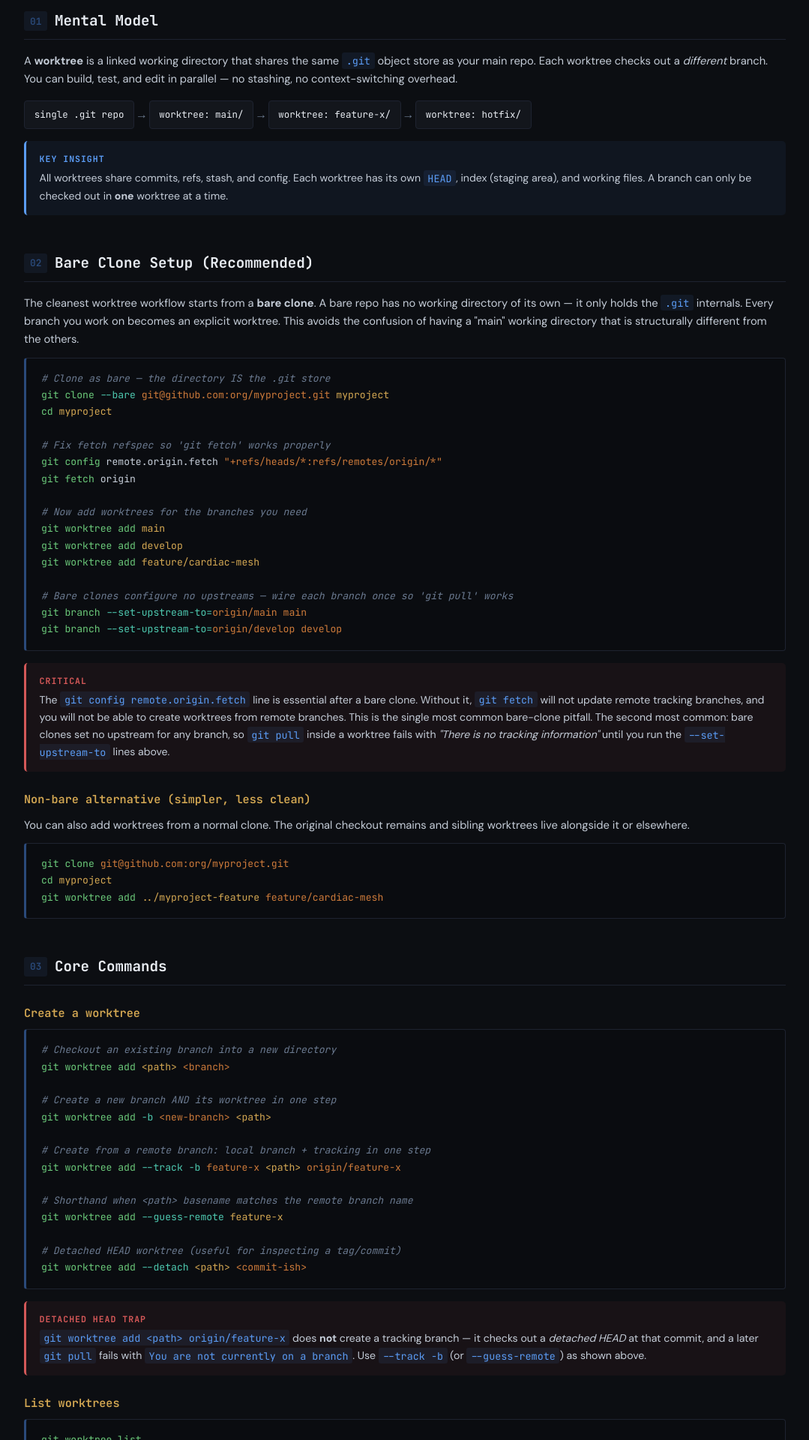
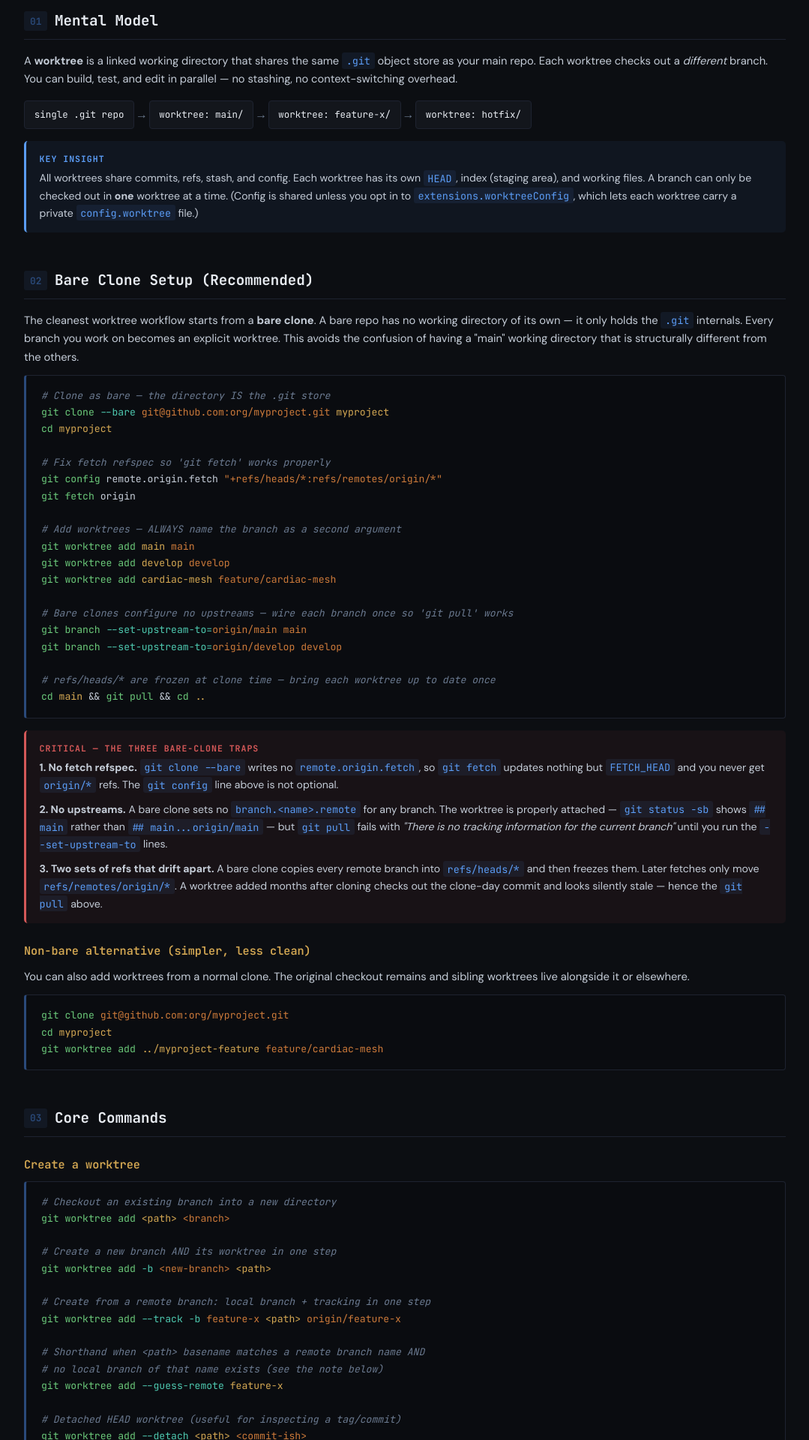
Before and after one commit to alonsoJASL/alonsojasl.github.io, a Jekyll site: the page resources/git_worktrees_cheatsheet.html, which Jekyll copies as it is, in a window 1280 px wide. Shown: the part 469-2389 px from the top of the page at 75% size, without its empty margins (100-1179 px from the left). Built offline with Jekyll 4.4.1, drawn with Linux system fonts in a browser that asks for light colours; some of the changed text lies outside the part shown.

Commit message:
worktree-cheatsheet-improvement

```diff
--- a/resources/git_worktrees_cheatsheet.html
+++ b/resources/git_worktrees_cheatsheet.html
@@ -241,6 +241,15 @@
             border-color: var(--green);
         }
 
+        .callout p {
+            font-size: inherit;
+            margin-bottom: 0.6rem;
+        }
+
+        .callout p:last-child {
+            margin-bottom: 0;
+        }
+
         .callout-label {
             font-family: var(--mono);
             font-size: 0.72rem;
@@ -439,6 +448,8 @@
                 All worktrees share commits, refs, stash, and config.
                 Each worktree has its own <code>HEAD</code>, index (staging area), and working files.
                 A branch can only be checked out in <strong>one</strong> worktree at a time.
+                (Config is shared unless you opt in to <code>extensions.worktreeConfig</code>, which lets
+                each worktree carry a private <code>config.worktree</code> file.)
             </div>
         </section>
 
@@ -463,23 +474,37 @@
 <span class="cmd">git config</span> remote.origin.fetch <span class="arg">"+refs/heads/*:refs/remotes/origin/*"</span>
 <span class="cmd">git fetch</span> origin
 
-<span class="comment"># Now add worktrees for the branches you need</span>
-<span class="cmd">git worktree add</span> <span class="path">main</span>
-<span class="cmd">git worktree add</span> <span class="path">develop</span>
-<span class="cmd">git worktree add</span> <span class="path">feature/cardiac-mesh</span>
+<span class="comment"># Add worktrees &mdash; ALWAYS name the branch as a second argument</span>
+<span class="cmd">git worktree add</span> <span class="path">main</span> <span class="arg">main</span>
+<span class="cmd">git worktree add</span> <span class="path">develop</span> <span class="arg">develop</span>
+<span class="cmd">git worktree add</span> <span class="path">cardiac-mesh</span> <span class="arg">feature/cardiac-mesh</span>
 
 <span class="comment"># Bare clones configure no upstreams &mdash; wire each branch once so 'git pull' works</span>
 <span class="cmd">git branch</span> <span class="flag">--set-upstream-to=</span><span class="arg">origin/main</span> <span class="arg">main</span>
-<span class="cmd">git branch</span> <span class="flag">--set-upstream-to=</span><span class="arg">origin/develop</span> <span class="arg">develop</span></pre>
+<span class="cmd">git branch</span> <span class="flag">--set-upstream-to=</span><span class="arg">origin/develop</span> <span class="arg">develop</span>
+
+<span class="comment"># refs/heads/* are frozen at clone time &mdash; bring each worktree up to date once</span>
+<span class="cmd">cd</span> <span class="path">main</span> && <span class="cmd">git pull</span> && <span class="cmd">cd</span> <span class="path">..</span></pre>
 
             <div class="callout warn">
-                <div class="callout-label">Critical</div>
-                The <code>git config remote.origin.fetch</code> line is essential after a bare clone. Without
-                it, <code>git fetch</code> will not update remote tracking branches, and you will not be able
-                to create worktrees from remote branches. This is the single most common bare-clone pitfall.
-                The second most common: bare clones set no upstream for any branch, so <code>git pull</code>
-                inside a worktree fails with <em>"There is no tracking information"</em> until you run the
-                <code>--set-upstream-to</code> lines above.
+                <div class="callout-label">Critical &mdash; the three bare-clone traps</div>
+                <p><strong>1. No fetch refspec.</strong> <code>git clone --bare</code> writes no
+                    <code>remote.origin.fetch</code>, so <code>git fetch</code> updates nothing but
+                    <code>FETCH_HEAD</code> and you never get <code>origin/*</code> refs. The
+                    <code>git config</code> line above is not optional.
+                </p>
+                <p><strong>2. No upstreams.</strong> A bare clone sets no
+                    <code>branch.&lt;name&gt;.remote</code> for any branch. The worktree is properly attached
+                    &mdash; <code>git status -sb</code> shows <code>## main</code> rather than
+                    <code>## main...origin/main</code> &mdash; but <code>git pull</code> fails with
+                    <em>"There is no tracking information for the current branch"</em> until you run the
+                    <code>--set-upstream-to</code> lines.
+                </p>
+                <p><strong>3. Two sets of refs that drift apart.</strong> A bare clone copies every remote
+                    branch into <code>refs/heads/*</code> and then freezes them. Later fetches only move
+                    <code>refs/remotes/origin/*</code>. A worktree added months after cloning checks out the
+                    clone-day commit and looks silently stale &mdash; hence the <code>git pull</code> above.
+                </p>
             </div>
 
             <h3>Non-bare alternative (simpler, less clean)</h3>
@@ -507,7 +532,8 @@
 <span class="comment"># Create from a remote branch: local branch + tracking in one step</span>
 <span class="cmd">git worktree add</span> <span class="flag">--track -b</span> <span class="arg">feature-x</span> <span class="path">&lt;path&gt;</span> <span class="arg">origin/feature-x</span>
 
-<span class="comment"># Shorthand when &lt;path&gt; basename matches the remote branch name</span>
+<span class="comment"># Shorthand when &lt;path&gt; basename matches a remote branch name AND</span>
+<span class="comment"># no local branch of that name exists (see the note below)</span>
 <span class="cmd">git worktree add</span> <span class="flag">--guess-remote</span> <span class="path">feature-x</span>
 
 <span class="comment"># Detached HEAD worktree (useful for inspecting a tag/commit)</span>
@@ -520,6 +546,15 @@
                 and a later <code>git pull</code> fails with
                 <code>You are not currently on a branch</code>. Use <code>--track -b</code>
                 (or <code>--guess-remote</code>) as shown above.
+            </div>
+
+            <div class="callout note">
+                <div class="callout-label">When --guess-remote actually fires</div>
+                <code>--guess-remote</code> only consults <code>origin/*</code> when <strong>no local
+                    branch</strong> of that name exists. After a bare clone every remote branch already
+                exists locally in <code>refs/heads/*</code>, so in the section 02 layout the flag is a no-op
+                and the local (possibly stale) branch wins. It is useful from a <em>normal</em> clone, where
+                only the default branch exists locally.
             </div>
 
             <h3>List worktrees</h3>
@@ -571,7 +606,7 @@
 
             <h3>Setting up a C++ worktree from scratch</h3>
             <pre><span class="cmd">cd</span> <span class="path">myproject</span>
-<span class="cmd">git worktree add</span> <span class="path">feature/cardiac-mesh</span>
+<span class="cmd">git worktree add</span> <span class="path">feature/cardiac-mesh</span> <span class="arg">feature/cardiac-mesh</span>
 <span class="cmd">cd</span> <span class="path">feature/cardiac-mesh</span>
 
 <span class="comment"># Configure &amp; build in-tree build/ directory</span>
@@ -675,10 +710,12 @@
 
             <div class="callout note">
                 <div class="callout-label">Naming convention</div>
-                When branch names contain slashes (e.g. <code>feature/cardiac-mesh</code>), git will
-                create nested directories for the worktree path if you pass the branch name directly.
-                This is usually what you want with the "bare + nested" layout. If not, provide an
-                explicit flat path: <code>git worktree add cardiac-mesh feature/cardiac-mesh</code>.
+                Path and branch are two separate arguments, and slashes behave differently in each. A path of
+                <code>feature/cardiac-mesh</code> creates nested directories, which suits the "bare + nested"
+                layout; a flat path keeps everything one level deep. Either way, name the branch explicitly:
+                <code>git worktree add feature/cardiac-mesh feature/cardiac-mesh</code> for nested, or
+                <code>git worktree add cardiac-mesh feature/cardiac-mesh</code> for flat. Never rely on the
+                path alone to select a branch with a slash in it &mdash; see the basename trap in section 08.
             </div>
         </section>
 
@@ -731,6 +768,38 @@
         <!-- ============================================================ -->
         <section id="s8">
             <h2><span class="sec-num">08</span> Gotchas &amp; Pitfalls</h2>
+
+            <div class="callout warn">
+                <div class="callout-label">The $(basename) trap &mdash; silently the wrong branch</div>
+                <p>With no branch argument, <code>git worktree add &lt;path&gt;</code> picks a branch named
+                    after <code>$(basename &lt;path&gt;)</code>. For <code>feature/cardiac-mesh</code> that
+                    basename is <code>cardiac-mesh</code>, <em>not</em> <code>feature/cardiac-mesh</code>.
+                    No such branch exists, so git helpfully creates one from <code>HEAD</code> &mdash; which
+                    in a bare repo is whatever <code>HEAD</code> points at, usually <code>main</code>.</p>
+                <p>You now sit in a directory called <code>feature/cardiac-mesh</code>, on a branch called
+                    <code>cardiac-mesh</code>, holding <code>main</code>'s code, with none of the feature
+                    work and no error message. Check with <code>git worktree list</code>, which prints the
+                    branch actually checked out.
+                </p>
+                <p><strong>Always pass the branch as a second argument.</strong> The one-argument form is
+                    only safe when path basename and branch name are identical.</p>
+            </div>
+
+            <div class="callout warn">
+                <div class="callout-label">Attached, but no upstream</div>
+                <p>A worktree can be correctly attached to a branch and still have nowhere to pull from.
+                    From a bare clone this is the norm, not the exception:</p>
+                <pre><span class="cmd">git status</span> <span class="flag">-sb</span>
+<span class="output">## main</span>            <span class="comment"># no "...origin/main" &mdash; no upstream</span>
+
+<span class="cmd">git pull</span>
+<span class="warn">There is no tracking information for the current branch.</span></pre>
+                <p>This is <em>not</em> a detached HEAD, and nothing is broken. Fix it per branch with
+                    <code>git branch --set-upstream-to=origin/&lt;branch&gt; &lt;branch&gt;</code>, or check
+                    the whole repo at once with <code>git branch -vv</code> &mdash; branches with no
+                    <code>[origin/...]</code> marker still need wiring.
+                </p>
+            </div>
 
             <div class="callout warn">
                 <div class="callout-label">One branch, one worktree</div>
@@ -812,8 +881,13 @@ shift
             <h3>post-checkout hook (per-worktree)</h3>
             <p>
                 Git hooks live in the shared <code>.git/hooks/</code> (or bare repo <code>hooks/</code>)
-                and fire for all worktrees. You can use the <code>$GIT_DIR</code> environment variable
-                inside hooks to determine <em>which</em> worktree triggered them.
+                and fire for all worktrees. To find <em>which</em> worktree triggered a hook, use
+                <code>$GIT_WORK_TREE</code> or simply <code>pwd</code> &mdash; hooks run with the working
+                directory set to the worktree root. <code>$GIT_DIR</code> is not what you want here: in a
+                linked worktree it points at the admin directory
+                <code>&lt;bare&gt;/worktrees/&lt;name&gt;</code>, not at the checkout.
+                Note that <code>git worktree add</code> fires <code>post-checkout</code> too, so the script
+                below runs automatically on every new worktree.
             </p>
             <pre><span class="comment">#!/usr/bin/env bash</span>
 <span class="comment"># .git/hooks/post-checkout</span>
@@ -893,6 +967,10 @@ fi</pre>
                         <td><code>git worktree prune</code></td>
                     </tr>
                     <tr>
+                        <td>Fix links after moving repo/worktrees</td>
+                        <td><code>git worktree repair [&lt;path&gt;...]</code></td>
+                    </tr>
+                    <tr>
                         <td>Lock (prevent prune)</td>
                         <td><code>git worktree lock &lt;path&gt;</code></td>
                     </tr>
```
